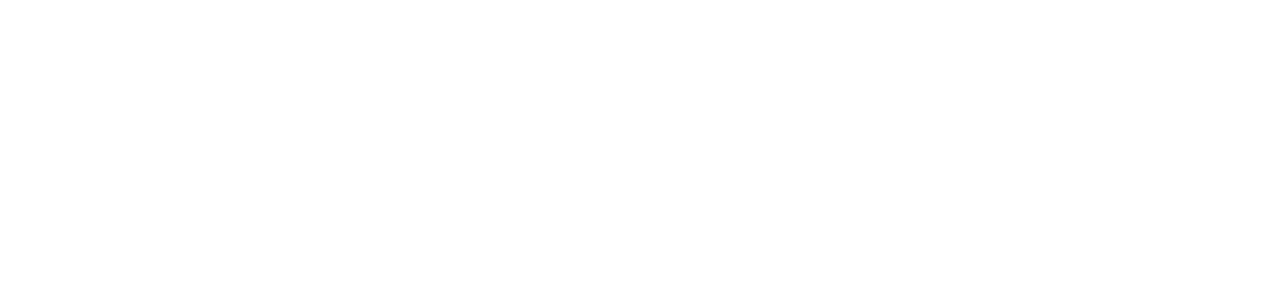
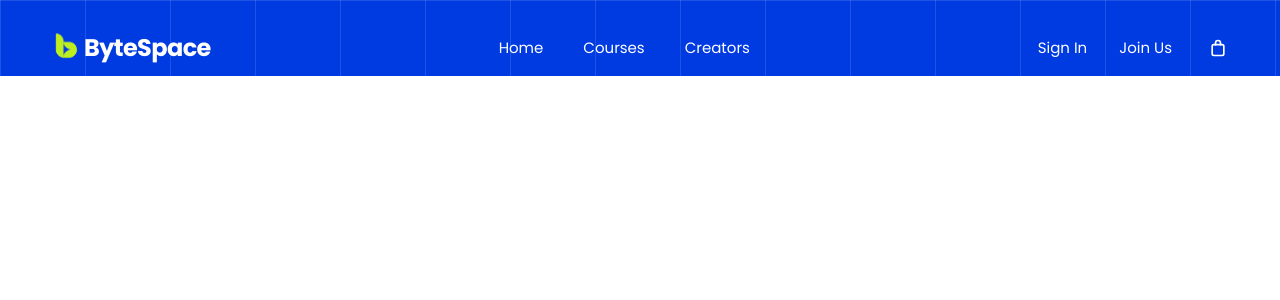
Before and after one commit to AL-AM1N/byte-space-doin-tech-assessment, a Next.js app: page / in a window 1280 px wide. Shown: the top 300 px of the page. Built offline with nearby package versions, Linux system fonts and the light colour scheme; a web font is replaced by a local one.

Commit message:
Build out the navbar with logo, anchor links, cart button and a mobile drawer menu

```diff
--- a/src/components/Navbar.tsx
+++ b/src/components/Navbar.tsx
@@ -1,3 +1,139 @@
+"use client";
+
+import React, { useState } from "react";
+import Image from "next/image";
+import Link from "next/link";
+import { ShoppingBag, Menu, X } from "lucide-react";
+
+const NAV_LINKS = [
+  { label: "Home", href: "#home" },
+  { label: "Courses", href: "#courses" },
+  { label: "Creators", href: "#creators" },
+];
+
 export default function Navbar() {
-  return <header aria-label="Main navigation" />;
+  const [mobileMenuOpen, setMobileMenuOpen] = useState(false);
+
+  return (
+    <header aria-label="Main navigation" className="relative z-50 w-full pt-6 sm:pt-7 pb-2">
+      <div className="max-w-7xl mx-auto px-6 sm:px-10 lg:px-12 flex items-center justify-between">
+        {/* Logo */}
+        <Link href="/" className="flex items-center group">
+          <div className="relative w-9 h-10 flex-shrink-0 transition-transform group-hover:scale-105">
+            <Image
+              src="/transparent_logo.png"
+              alt="ByteSpace Logo"
+              width={36}
+              height={36}
+              className="object-contain"
+              priority
+            />
+          </div>
+          <span className="text-xl sm:text-2xl font-bold tracking-tight text-white font-sans">
+            ByteSpace
+          </span>
+        </Link>
+
+        {/* Center Nav Links */}
+        <nav className="hidden md:flex items-center gap-8 lg:gap-10">
+          {NAV_LINKS.map((link) => (
+            <Link
+              key={link.href}
+              href={link.href}
+              className="text-white hover:text-white/80 text-[15px] transition-colors"
+            >
+              {link.label}
+            </Link>
+          ))}
+        </nav>
+
+        {/* Right Actions */}
+        <div className="hidden md:flex items-center gap-7 lg:gap-8">
+          <Link
+            href="#signin"
+            className="text-white hover:text-white/80 text-[15px] transition-colors"
+          >
+            Sign In
+          </Link>
+          <Link
+            href="#join"
+            className="text-white hover:text-white/80 text-[15px] transition-colors"
+          >
+            Join Us
+          </Link>
+          <button
+            type="button"
+            aria-label="Cart"
+            className="p-1 text-white hover:text-white/80 transition-colors cursor-pointer"
+          >
+            <svg
+              className="w-5 h-5 text-white"
+              viewBox="0 0 24 24"
+              fill="none"
+              stroke="currentColor"
+              strokeWidth="2"
+              strokeLinecap="round"
+              strokeLinejoin="round"
+            >
+              <rect x="5" y="8" width="14" height="13" rx="2" />
+              <path d="M9 8V6a3 3 0 0 1 6 0v2" />
+            </svg>
+          </button>
+        </div>
+
+        {/* Mobile Menu Button */}
+        <div className="flex md:hidden items-center gap-3">
+          <button
+            type="button"
+            aria-label="Cart"
+            className="p-1.5 text-white"
+          >
+            <ShoppingBag className="w-5 h-5" />
+          </button>
+          <button
+            type="button"
+            onClick={() => setMobileMenuOpen(!mobileMenuOpen)}
+            className="p-2 text-white hover:text-white/80 transition-colors"
+            aria-label="Toggle menu"
+            aria-expanded={mobileMenuOpen}
+          >
+            {mobileMenuOpen ? <X className="w-6 h-6" /> : <Menu className="w-6 h-6 text-white" />}
+          </button>
+        </div>
+      </div>
+
+      {/* Mobile Drawer */}
+      {mobileMenuOpen && (
+        <div className="md:hidden absolute top-full left-0 w-full bg-[#0047FF]/95 backdrop-blur-lg border-t border-white/10 px-6 py-6 shadow-2xl flex flex-col gap-4 text-center z-50">
+          {NAV_LINKS.map((link) => (
+            <Link
+              key={link.href}
+              href={link.href}
+              onClick={() => setMobileMenuOpen(false)}
+              className="text-white text-base font-medium py-2 hover:bg-white/10 rounded-lg transition"
+            >
+              {link.label}
+            </Link>
+          ))}
+          <div className="h-px bg-white/20 my-2" />
+          <div className="flex items-center justify-center gap-4">
+            <Link
+              href="#signin"
+              onClick={() => setMobileMenuOpen(false)}
+              className="text-white text-sm font-medium px-4 py-2 hover:bg-white/10 rounded-full transition"
+            >
+              Sign In
+            </Link>
+            <Link
+              href="#join"
+              onClick={() => setMobileMenuOpen(false)}
+              className="bg-[#D2F801] text-black text-sm font-semibold px-5 py-2 rounded-full transition hover:brightness-95"
+            >
+              Join Us
+            </Link>
+          </div>
+        </div>
+      )}
+    </header>
+  );
 }
```
